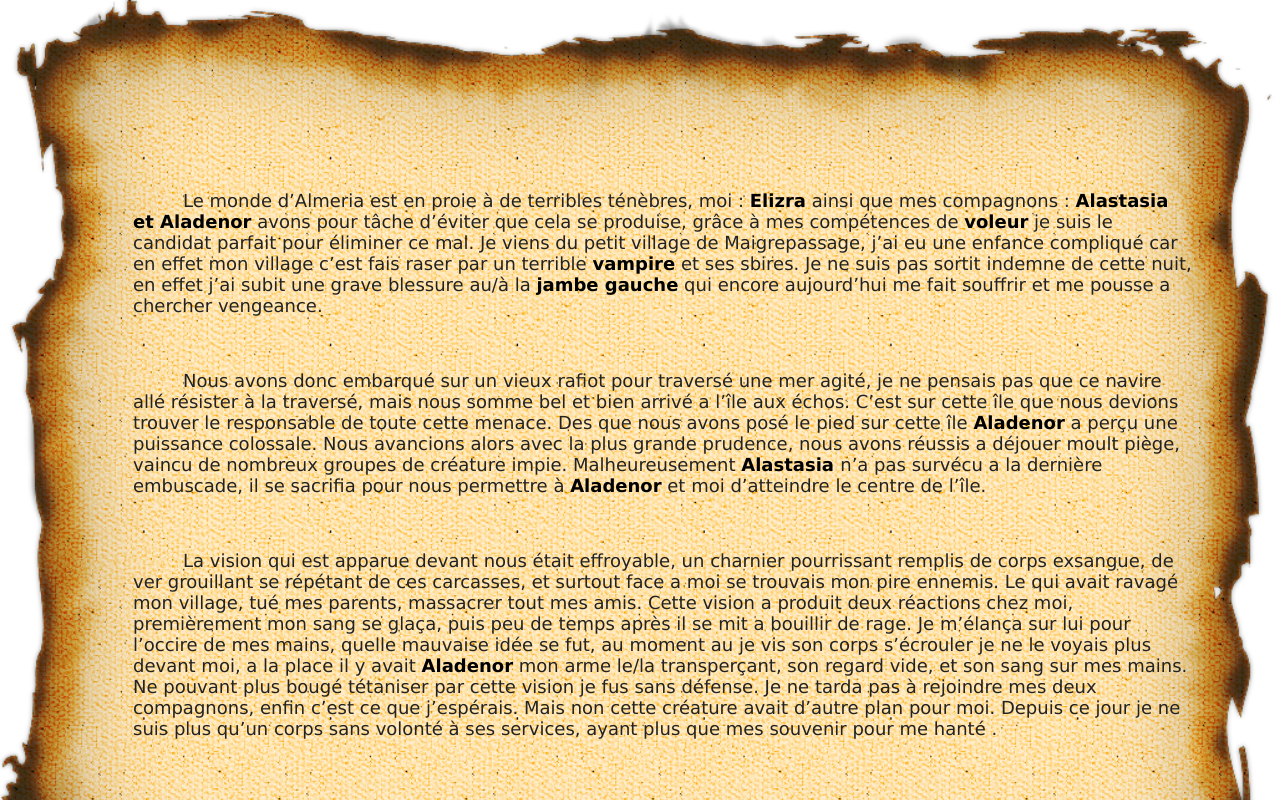
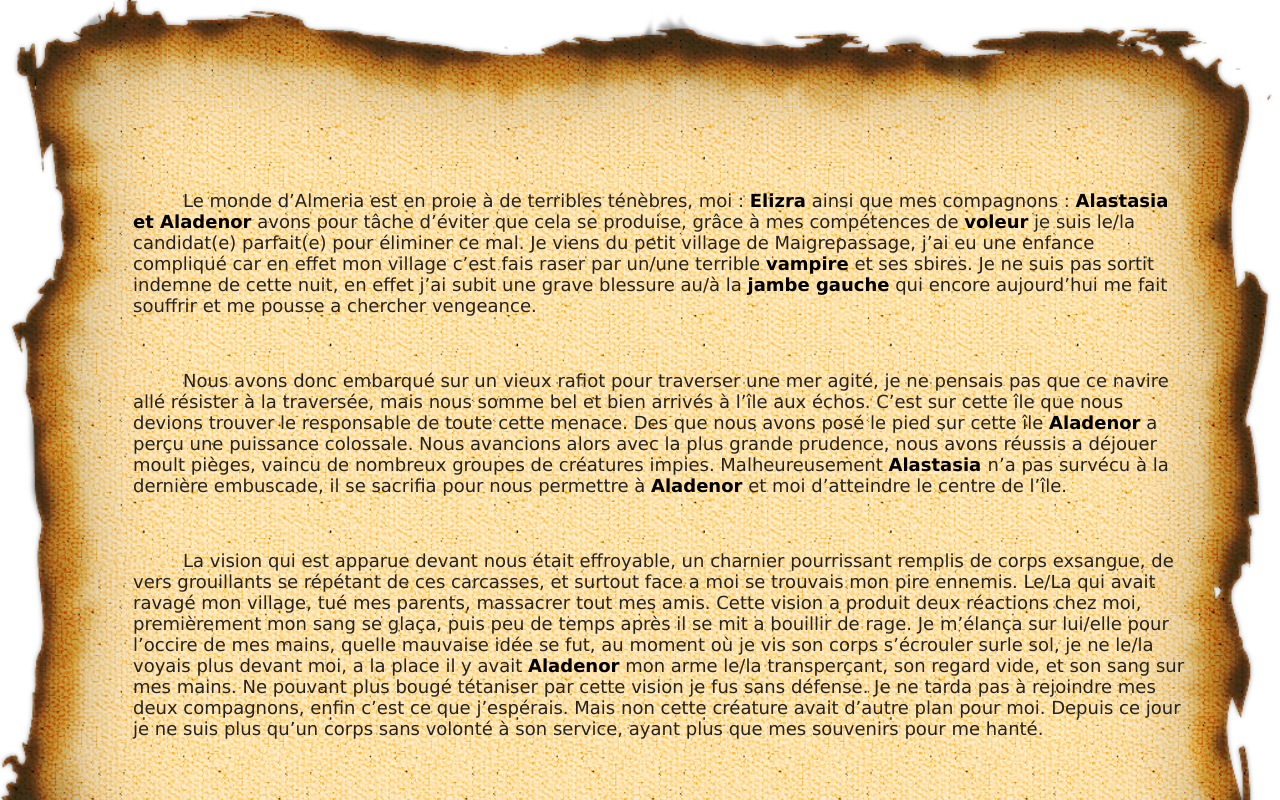
Before and after one commit to Aledorian/Js-StoryTeller, a plain HTML site: page Js-StoryTeller.html in a window 1280 px wide. Drawn offline with Linux system fonts and the light colour scheme.

Commit message:
correction fautes + background et texte

```diff
--- a/Js-StoryTeller.html
+++ b/Js-StoryTeller.html
@@ -9,26 +9,26 @@
     <div id="histoire"></div>
       	<p>
           Le monde d’Almeria est en proie à de terribles ténèbres, moi : <span id="principal"></span> ainsi que mes compagnons : <span id='amis'></span> avons pour tâche d’éviter que cela se produise,
-          grâce à mes compétences de <span id='metier'></span> je suis le candidat parfait pour éliminer ce mal.
-          Je viens du petit village de Maigrepassage, j’ai eu une enfance compliqué car en effet mon village c’est fais raser par un terrible <span id="creature"></span> et ses sbires.
+          grâce à mes compétences de <span id='metier'></span> je suis le/la candidat(e) parfait(e) pour éliminer ce mal.
+          Je viens du petit village de Maigrepassage, j’ai eu une enfance compliqué car en effet mon village c’est fais raser par un/une terrible <span id="creature"></span> et ses sbires.
           Je ne suis pas sortit indemne de cette nuit, en effet j’ai subit une grave blessure au/à la <span id="blessure"></span> qui encore aujourd’hui me fait souffrir et me pousse a chercher vengeance.
         </p>
         <br>
         <p>
-          Nous avons donc embarqué sur un vieux rafiot pour traversé une mer agité,
-          je ne pensais pas que ce navire allé résister à la traversé, mais nous somme bel et bien  arrivé a l’île aux échos.
+          Nous avons donc embarqué sur un vieux rafiot pour traverser une mer agité,
+          je ne pensais pas que ce navire allé résister à la traversée, mais nous somme bel et bien arrivés à l’île aux échos.
           C’est sur cette île que nous devions trouver le responsable de toute cette menace.  Des que nous avons posé le  pied sur cette île <span class="comp2"></span> a perçu une puissance colossale.
-          Nous avancions alors avec la plus grande prudence, nous avons réussis a déjouer moult piège,  vaincu de nombreux groupes de créature impie.
-          Malheureusement <span id="comp1"></span> n’a pas survécu a la dernière embuscade, il se sacrifia pour nous permettre à <span class="comp2"></span> et moi d’atteindre le centre de l’île.
+          Nous avancions alors avec la plus grande prudence, nous avons réussis a déjouer moult pièges,  vaincu de nombreux groupes de créatures impies.
+          Malheureusement <span id="comp1"></span> n’a pas survécu à la dernière embuscade, il se sacrifia pour nous permettre à <span class="comp2"></span> et moi d’atteindre le centre de l’île.
         </p>
         <br>
         <p>
-          La vision qui est apparue devant nous était effroyable, un charnier pourrissant remplis de corps exsangue, de ver grouillant se répétant de ces carcasses, et surtout face a moi se trouvais mon pire ennemis.
-          Le <span id="creature"></span>  qui avait ravagé mon village, tué mes parents, massacrer tout mes amis.
+          La vision qui est apparue devant nous était effroyable, un charnier pourrissant remplis de corps exsangue, de vers grouillants se répétant de ces carcasses, et surtout face a moi se trouvais mon pire ennemis.
+          Le/La <span id="creature"></span>  qui avait ravagé mon village, tué mes parents, massacrer tout mes amis.
           Cette vision a produit deux réactions chez moi, premièrement mon sang se glaça, puis peu de temps après il se mit a bouillir de rage.
-          Je m’élança sur lui pour l’occire de mes mains, quelle mauvaise idée se fut, au moment au je vis son corps s’écrouler je ne le voyais plus devant moi, a la place il y avait <span class="comp2"></span> mon arme le/la transperçant, son regard vide, et son sang sur mes mains.
+          Je m’élança sur lui/elle pour l’occire de mes mains, quelle mauvaise idée se fut, au moment où je vis son corps s’écrouler surle sol, je ne le/la voyais plus devant moi, a la place il y avait <span class="comp2"></span> mon arme le/la transperçant, son regard vide, et son sang sur mes mains.
           Ne pouvant plus bougé tétaniser par cette vision je fus sans défense. Je ne tarda pas à rejoindre mes deux compagnons, enfin c’est ce que j’espérais.
-          Mais non cette créature avait d’autre plan pour moi. Depuis ce jour je ne suis plus qu’un corps sans volonté à ses services, ayant plus que mes souvenir pour me hanté .
+          Mais non cette créature avait d’autre plan pour moi. Depuis ce jour je ne suis plus qu’un corps sans volonté à son service, ayant plus que mes souvenirs pour me hanté.
         </p>
     <script src="js/Js-StoryTeller.js"></script>
   </body>
--- a/js/Js-StoryTeller.js
+++ b/js/Js-StoryTeller.js
@@ -16,3 +16,5 @@ document.getElementById('comp1').innerHTML = compagnon1;
 document.getElementsByClassName('comp2')[0].innerHTML = compagnon2;
 document.getElementsByClassName('comp2')[1].innerHTML = compagnon2;
 document.getElementsByClassName('comp2')[2].innerHTML = compagnon2;
+
+console.log("Prenom = " + prenom, "Compagnon = " + compagnon, "Classe = " + classe, "Monstre = " + monstre, "Membre = " + membre, "Compagnon1 = " + compagnon1, "Compagnon2 = " + compagnon2);
```
